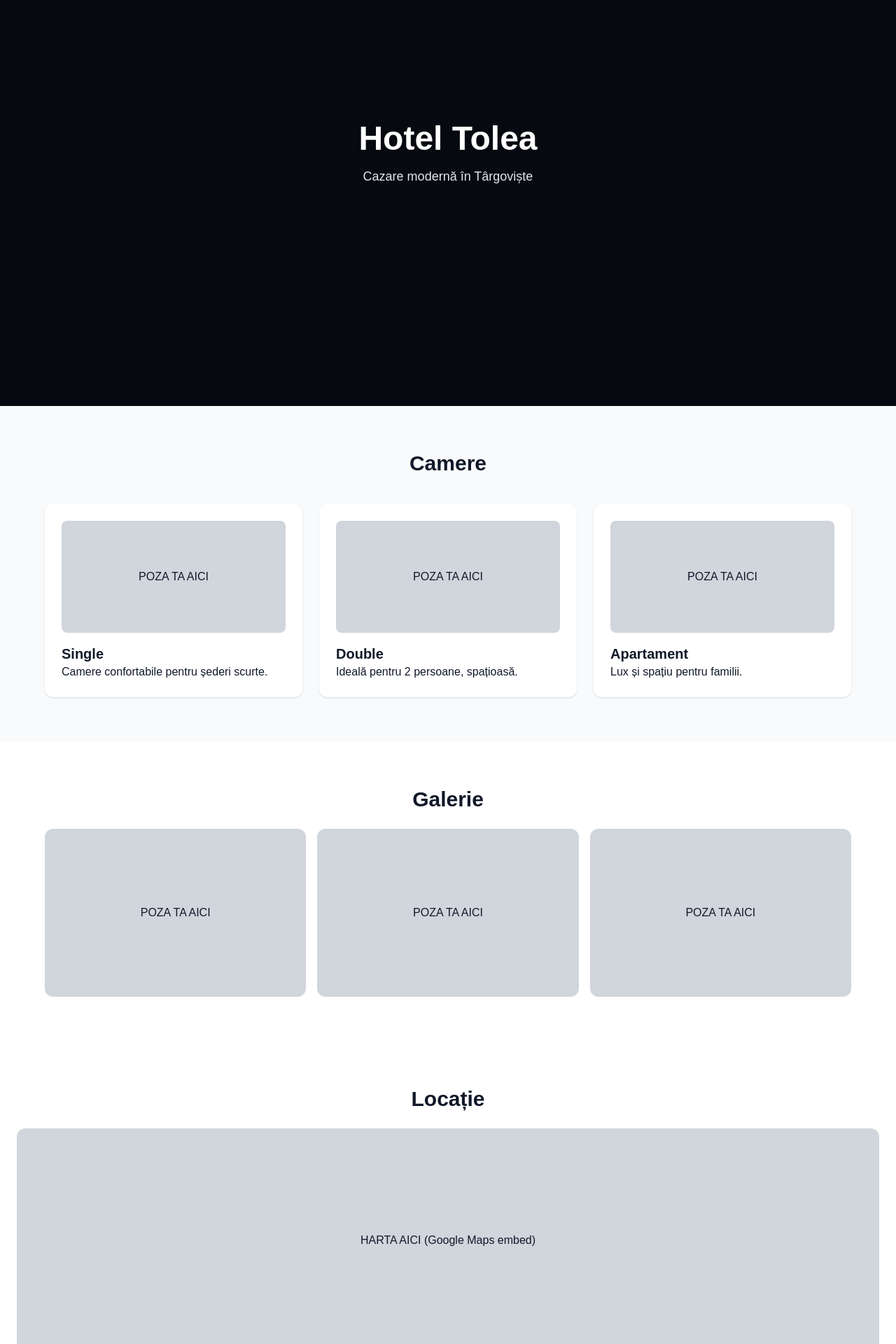
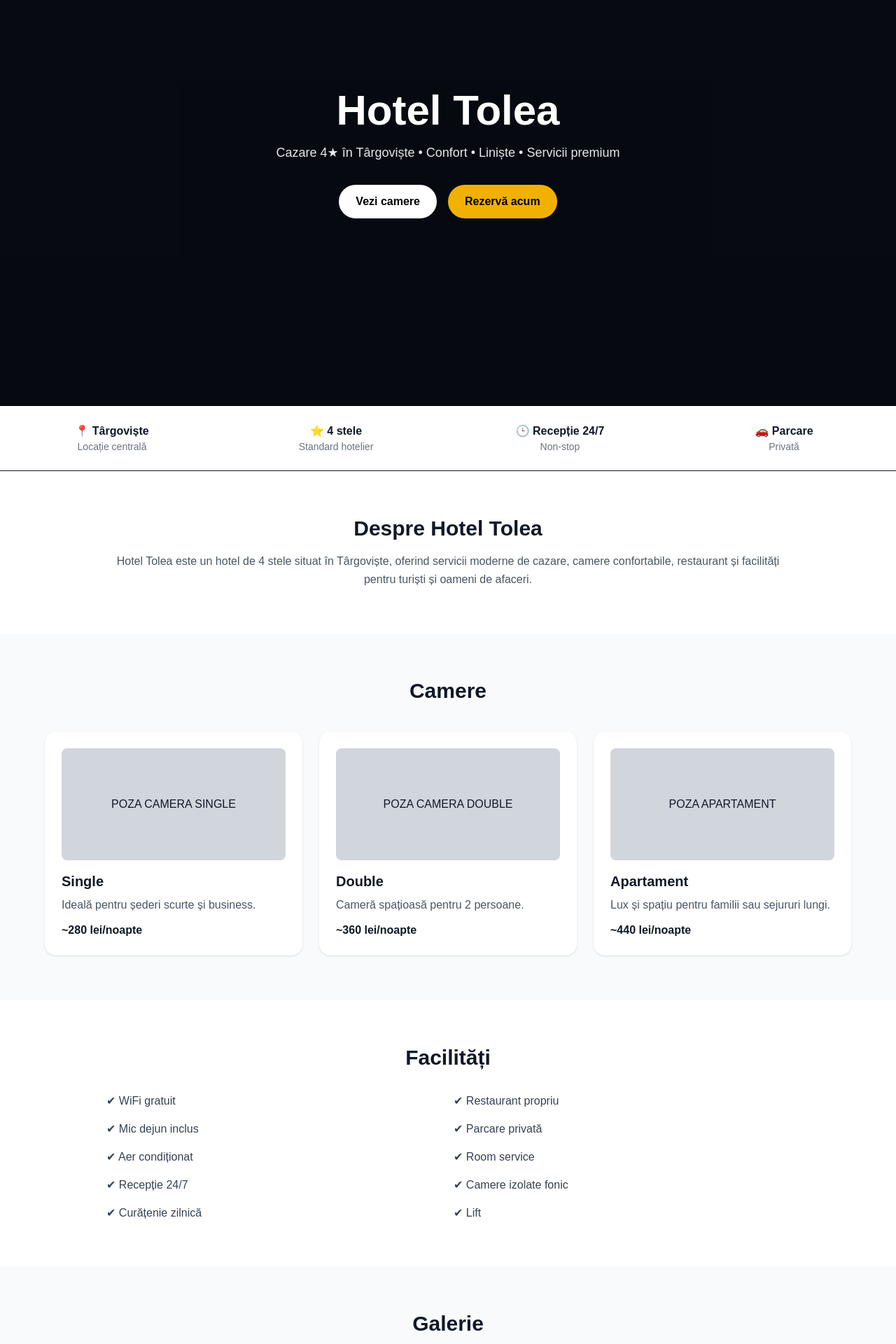
Before and after one commit to sebastianfolea1/dialar-site, a Next.js app: page / in a window 1280 px wide. Shown: the part 140-2060 px from the top of the page at 70% size. Built offline with nearby package versions, Linux system fonts and the light colour scheme.

Commit message:
update site design

```diff
--- a/app/page.tsx
+++ b/app/page.tsx
@@ -3,66 +3,139 @@ export default function Page() {
     <main className="bg-white text-gray-900">
 
       {/* HERO */}
-      <section className="relative h-[90vh] flex items-center justify-center text-white text-center bg-gray-900">
+      <section className="relative h-[90vh] flex items-center justify-center text-center text-white bg-gray-900">
         <div className="absolute inset-0 bg-black/60"></div>
 
         <div className="relative z-10 px-6">
-          <h1 className="text-5xl font-bold">Hotel Tolea</h1>
+          <h1 className="text-5xl md:text-6xl font-bold">
+            Hotel Tolea
+          </h1>
+
           <p className="mt-4 text-lg text-gray-200">
-            Cazare modernă în Târgoviște
+            Cazare 4★ în Târgoviște • Confort • Liniște • Servicii premium
           </p>
+
+          <div className="mt-8 flex gap-4 justify-center flex-wrap">
+            <a href="#camere" className="bg-white text-black px-6 py-3 rounded-full font-semibold">
+              Vezi camere
+            </a>
+            <a href="#contact" className="bg-yellow-500 text-black px-6 py-3 rounded-full font-semibold">
+              Rezervă acum
+            </a>
+          </div>
         </div>
       </section>
 
+      {/* INFO BAR */}
+      <section className="grid md:grid-cols-4 text-center border-b">
+        <div className="p-6">
+          <p className="font-semibold">📍 Târgoviște</p>
+          <p className="text-sm text-gray-500">Locație centrală</p>
+        </div>
+
+        <div className="p-6">
+          <p className="font-semibold">⭐ 4 stele</p>
+          <p className="text-sm text-gray-500">Standard hotelier</p>
+        </div>
+
+        <div className="p-6">
+          <p className="font-semibold">🕒 Recepție 24/7</p>
+          <p className="text-sm text-gray-500">Non-stop</p>
+        </div>
+
+        <div className="p-6">
+          <p className="font-semibold">🚗 Parcare</p>
+          <p className="text-sm text-gray-500">Privată</p>
+        </div>
+      </section>
+
+      {/* DESPRE */}
+      <section className="max-w-5xl mx-auto px-6 py-16 text-center">
+        <h2 className="text-3xl font-bold mb-4">Despre Hotel Tolea</h2>
+
+        <p className="text-gray-600 leading-relaxed">
+          Hotel Tolea este un hotel de 4 stele situat în Târgoviște,
+          oferind servicii moderne de cazare, camere confortabile,
+          restaurant și facilități pentru turiști și oameni de afaceri.
+        </p>
+      </section>
+
       {/* CAMERE */}
-      <section className="py-16 px-6 bg-gray-50">
+      <section id="camere" className="bg-gray-50 py-16 px-6">
         <h2 className="text-3xl font-bold text-center mb-10">Camere</h2>
 
         <div className="grid md:grid-cols-3 gap-6 max-w-6xl mx-auto">
 
-          <div className="bg-white p-6 rounded-xl shadow">
+          <div className="bg-white rounded-2xl shadow p-6">
             <div className="h-40 bg-gray-300 flex items-center justify-center rounded-lg mb-4">
-              POZA TA AICI
+              POZA CAMERA SINGLE
             </div>
             <h3 className="text-xl font-semibold">Single</h3>
-            <p>Camere confortabile pentru șederi scurte.</p>
+            <p className="text-gray-600 mt-2">
+              Ideală pentru șederi scurte și business.
+            </p>
+            <p className="mt-3 font-bold">~280 lei/noapte</p>
           </div>
 
-          <div className="bg-white p-6 rounded-xl shadow">
+          <div className="bg-white rounded-2xl shadow p-6">
             <div className="h-40 bg-gray-300 flex items-center justify-center rounded-lg mb-4">
-              POZA TA AICI
+              POZA CAMERA DOUBLE
             </div>
             <h3 className="text-xl font-semibold">Double</h3>
-            <p>Ideală pentru 2 persoane, spațioasă.</p>
+            <p className="text-gray-600 mt-2">
+              Cameră spațioasă pentru 2 persoane.
+            </p>
+            <p className="mt-3 font-bold">~360 lei/noapte</p>
           </div>
 
-          <div className="bg-white p-6 rounded-xl shadow">
+          <div className="bg-white rounded-2xl shadow p-6">
             <div className="h-40 bg-gray-300 flex items-center justify-center rounded-lg mb-4">
-              POZA TA AICI
+              POZA APARTAMENT
             </div>
             <h3 className="text-xl font-semibold">Apartament</h3>
-            <p>Lux și spațiu pentru familii.</p>
+            <p className="text-gray-600 mt-2">
+              Lux și spațiu pentru familii sau sejururi lungi.
+            </p>
+            <p className="mt-3 font-bold">~440 lei/noapte</p>
           </div>
 
         </div>
       </section>
 
+      {/* FACILITĂȚI */}
+      <section className="max-w-5xl mx-auto px-6 py-16">
+        <h2 className="text-3xl font-bold text-center mb-8">Facilități</h2>
+
+        <div className="grid md:grid-cols-2 gap-4 text-gray-700">
+          <p>✔ WiFi gratuit</p>
+          <p>✔ Restaurant propriu</p>
+          <p>✔ Mic dejun inclus</p>
+          <p>✔ Parcare privată</p>
+          <p>✔ Aer condiționat</p>
+          <p>✔ Room service</p>
+          <p>✔ Recepție 24/7</p>
+          <p>✔ Camere izolate fonic</p>
+          <p>✔ Curățenie zilnică</p>
+          <p>✔ Lift</p>
+        </div>
+      </section>
+
       {/* GALERIE */}
-      <section className="py-16 px-6 text-center">
+      <section className="bg-gray-50 py-16 px-6 text-center">
         <h2 className="text-3xl font-bold mb-6">Galerie</h2>
 
         <div className="grid md:grid-cols-3 gap-4 max-w-6xl mx-auto">
 
           <div className="h-60 bg-gray-300 flex items-center justify-center rounded-xl">
-            POZA TA AICI
+            POZA 1 HOTEL
           </div>
 
           <div className="h-60 bg-gray-300 flex items-center justify-center rounded-xl">
-            POZA TA AICI
+            POZA 2 HOTEL
           </div>
 
           <div className="h-60 bg-gray-300 flex items-center justify-center rounded-xl">
-            POZA TA AICI
+            POZA 3 HOTEL
           </div>
 
         </div>
@@ -73,16 +146,33 @@ export default function Page() {
         <h2 className="text-3xl font-bold mb-6">Locație</h2>
 
         <div className="h-80 bg-gray-300 flex items-center justify-center rounded-xl">
-          HARTA AICI (Google Maps embed)
+          GOOGLE MAPS AICI
         </div>
+
+        <p className="mt-4 text-gray-600">
+          Târgoviște, Str. Liniștei nr. 28–31
+        </p>
       </section>
 
       {/* CONTACT */}
-      <section className="bg-black text-white py-16 text-center">
-        <h2 className="text-3xl font-bold mb-4">Contact</h2>
-        <p>Telefon: +40 xxx xxx xxx</p>
+      <section id="contact" className="bg-black text-white py-16 text-center">
+        <h2 className="text-3xl font-bold mb-4">Rezervări</h2>
+
+        <p>Telefon: +40 245 222 225</p>
         <p>Email: contact@hoteltolea.ro</p>
+
+        <a
+          href="tel:+40245222225"
+          className="inline-block mt-6 bg-yellow-500 text-black px-8 py-3 rounded-full font-semibold"
+        >
+          Sună acum
+        </a>
       </section>
+
+      {/* FOOTER */}
+      <footer className="text-center py-6 text-sm text-gray-500">
+        © {new Date().getFullYear()} Hotel Tolea
+      </footer>
 
     </main>
   );
```
